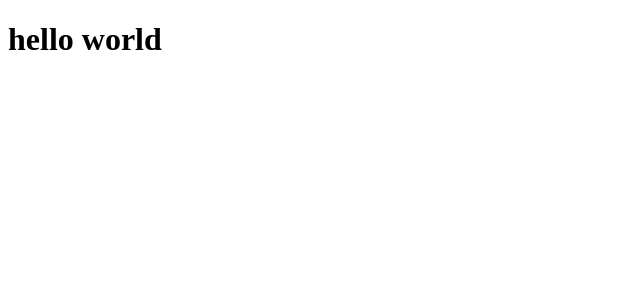
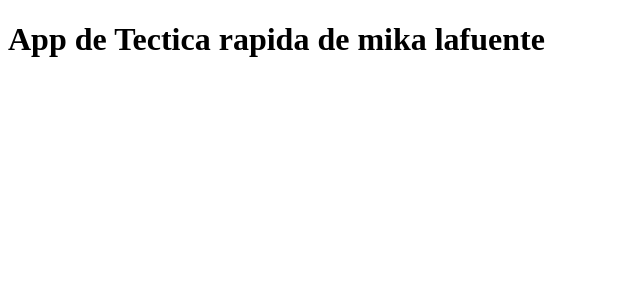
Before and after one commit to maugarciav/React, a React (Vite) app in the folder projects/04-prueba-tecnica/: page / in a window 1280 px wide. Shown: the top 300 px of the page, without its empty margins (0-640 px from the left). Built offline with nearby package versions, Linux system fonts and the light colour scheme.

Commit message:
create: app.jsx && readME

```diff
--- a/projects/04-prueba-tecnica/main.jsx
+++ b/projects/04-prueba-tecnica/main.jsx
@@ -1,4 +1,5 @@
 import { createRoot } from 'react-dom/client'
+import { App } from './src/App'
 
 const root = createRoot(document.getElementById('app'))
-root.render(<h1>hello world</h1>)
+root.render(<App/>)
--- /dev/null
+++ b/projects/04-prueba-tecnica/src/App.jsx
@@ -0,0 +1,7 @@
+export function App () {
+  return (
+    <h1>
+      App de Tectica rapida de mika lafuente
+    </h1>
+  )
+}
```
Also changed, not shown: 1 other file (tests, documents, lock files or other folders).
